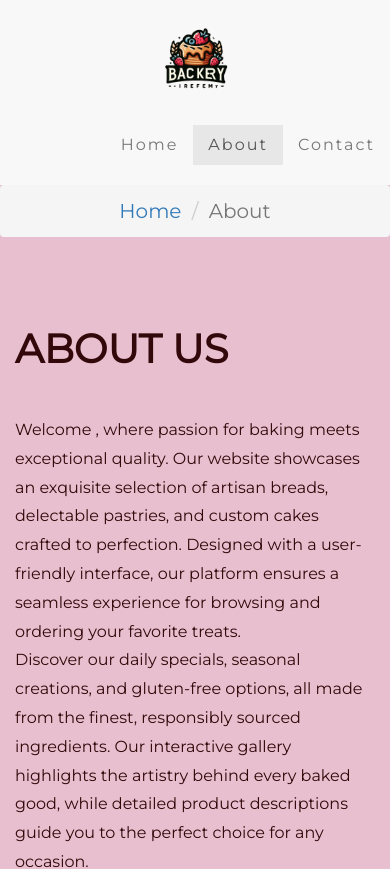
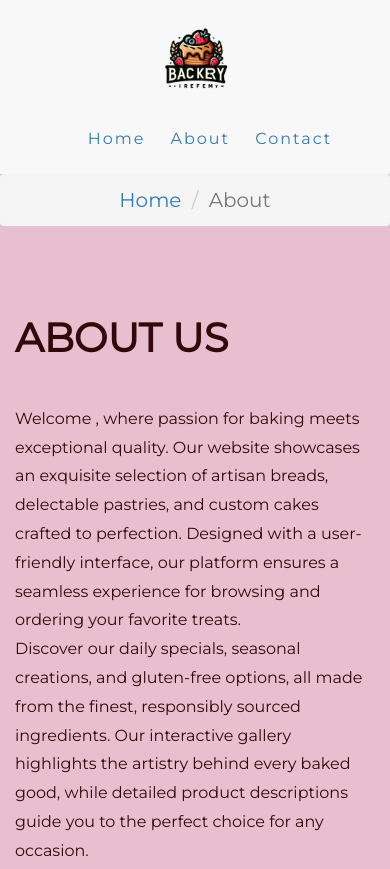
Before and after one commit to sing2004/mtm6201-final, a plain HTML site: page about.html in a window 390 px wide. Shown: the top 869 px of the page. Drawn offline with nearby package versions, Linux system fonts and the light colour scheme.

Commit message:
final git

```diff
--- a/about.html
+++ b/about.html
@@ -1,7 +1,7 @@
 <!DOCTYPE html>
 <html lang="en">
 <head>
-  <!-- Theme Made By www.w3schools.com - No Copyright -->
+
   <title>Backery</title>
   <meta charset="utf-8">
   <meta name="viewport" content="width=device-width, initial-scale=1">
@@ -11,51 +11,11 @@
   <link rel="stylesheet" href="https://cdnjs.cloudflare.com/ajax/libs/font-awesome/4.7.0/css/font-awesome.min.css">
   <script src="https://ajax.googleapis.com/ajax/libs/jquery/3.7.1/jquery.min.js"></script>
   <script src="https://maxcdn.bootstrapcdn.com/bootstrap/3.4.1/js/bootstrap.min.js"></script>
-  <style>
-  body {
-    font: 20px Montserrat, sans-serif;
-    line-height: 1.8;
-    color: #f5f6f7;
-  }
-  p {font-size: 16px;}
-  .margin {margin-bottom: 45px;}
-  .bg-1 {
-    background-color: #1abc9c; /* Green */
-    color: #ffffff;
-  }
-  .bg-2 {
-    background-color: #e7bfce; /* Dark Blue */
-    color: #33080b;
 
-  }
-  .bg-3 {
-    background-color: #ffffff; /* White */
-    color: #555555;
-  }
-  .bg-4 {
-    background-color: #2f2f2f; /* Black Gray */
-    color: #fff;
-  }
-  .container-fluid {
-    padding-top: 70px;
-    padding-bottom: 70px;
-  }
-  .navbar {
-    padding-top: 15px;
-
-    border: 0;
-    border-radius: 0;
-    margin-bottom: 0;
-    font-size: 12px;
-    letter-spacing: 2px;
-  }
-  .navbar-nav  li a:hover {
-    color: #1abc9c !important;
-  }
-  </style>
 </head>
 <body>
 
+<!-- Navbar -->
 
 <nav class="navbar navbar-default">
   <div class="conta">
@@ -65,10 +25,11 @@
       </a>
     </div>
     <ul class="nav navbar-nav p-3">
-
+      <div class="linksContainer">
       <li ><a href="./index.html" class="navigationLink">Home</a></li>
       <li class="active"><a href="./about.html" class="navigationLink">About</a></li>
-      <li><a href="./contact.html" class="navigationLink">Contact</a></li>
+      <li ><a href="./contact.html" class="navigationLink">Contact</a></li>
+    </div>
     </ul>
   </div>
 </nav>
@@ -85,6 +46,7 @@
 </div>
 </div>
 
+<!-- Second Container -->
 
 <div class="container-fluid bg-2 ">
   <div class="row">
--- a/assets/css/style.css
+++ b/assets/css/style.css
@@ -1,3 +1,43 @@
+body {
+    font: 20px Montserrat, sans-serif;
+    line-height: 1.8;
+    color: #f5f6f7;
+  }
+  p {font-size: 16px;}
+  .margin {margin-bottom: 45px;}
+  .bg-1 {
+    background-color: #1abc9c; /* Green */
+    color: #ffffff;
+  }
+  .bg-2 {
+    background-color: #e7bfce; /* Dark Blue */
+    color: #33080b;
+
+  }
+  .bg-3 {
+    background-color: #ffffff; /* White */
+    color: #555555;
+  }
+  .bg-4 {
+    background-color: #2f2f2f; /* Black Gray */
+    color: #fff;
+  }
+  .container-fluid {
+    padding-top: 70px;
+    padding-bottom: 70px;
+  }
+  .navbar {
+    padding-top: 15px;
+
+    border: 0;
+    border-radius: 0;
+    margin-bottom: 0;
+    font-size: 12px;
+    letter-spacing: 2px;
+  }
+  .navbar-nav  li a:hover {
+    color: #1abc9c !important;
+  }
 .section1{
     background-image: url("../images/index/74ba9f7545ed5c2bde49b867e90b1980.jpg");
     height:400px;
@@ -33,9 +73,21 @@
 
 }
 .navbar-nav li{
-    float: left;
+    display:inline;
     margin: 0;
+   padding:0px 10px
+}
 
+@media screen and (max-width: 768px) {
+    .navbar-nav {
+        float: inherit;
+        margin: 0;
+
+    }
+  }
+
+.linksContainer{
+    text-align: center;
 }
 .text-center{
     text-align: center;
```
Also changed, not shown: contact.html (+6 -43 lines), index.html (+3 -45 lines).
